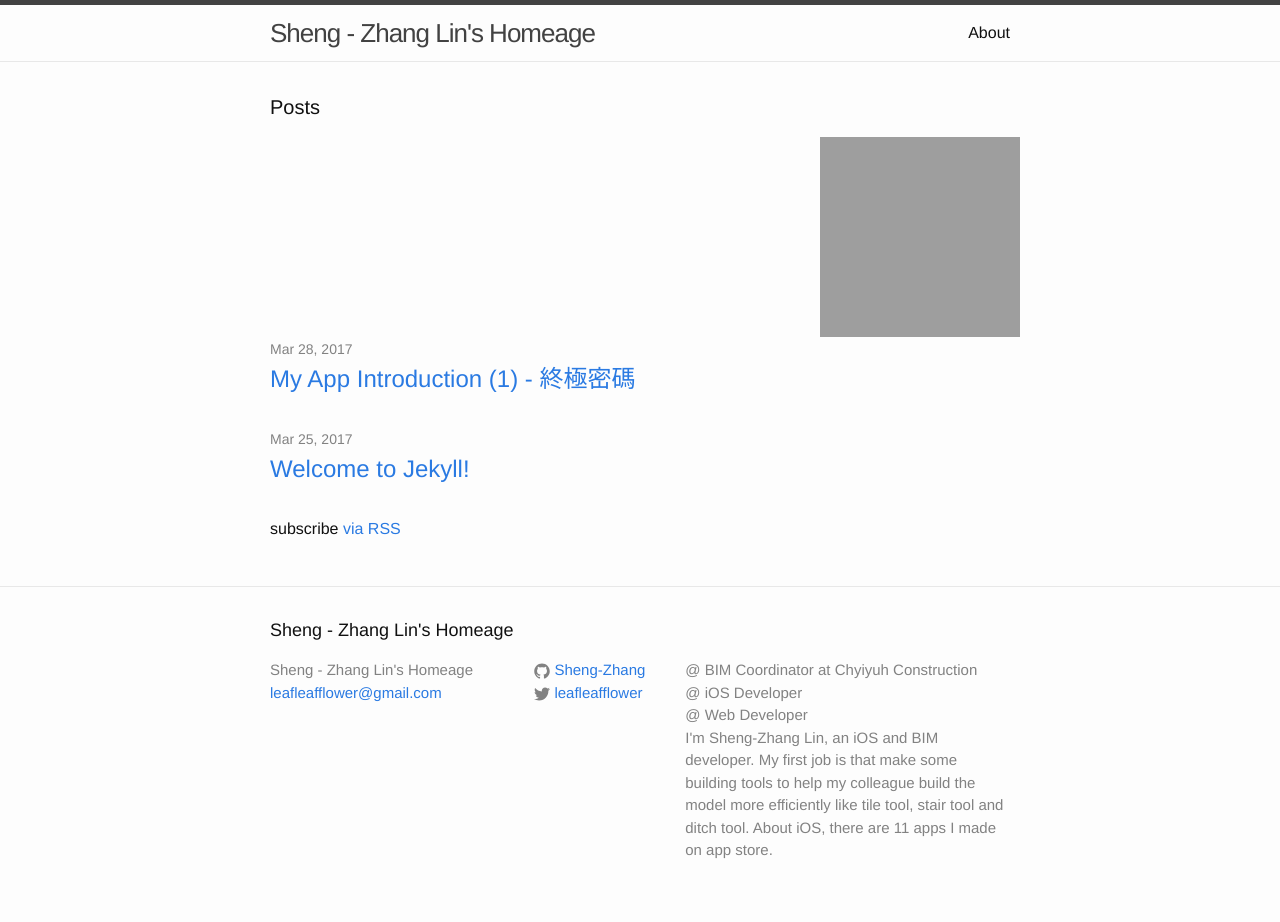
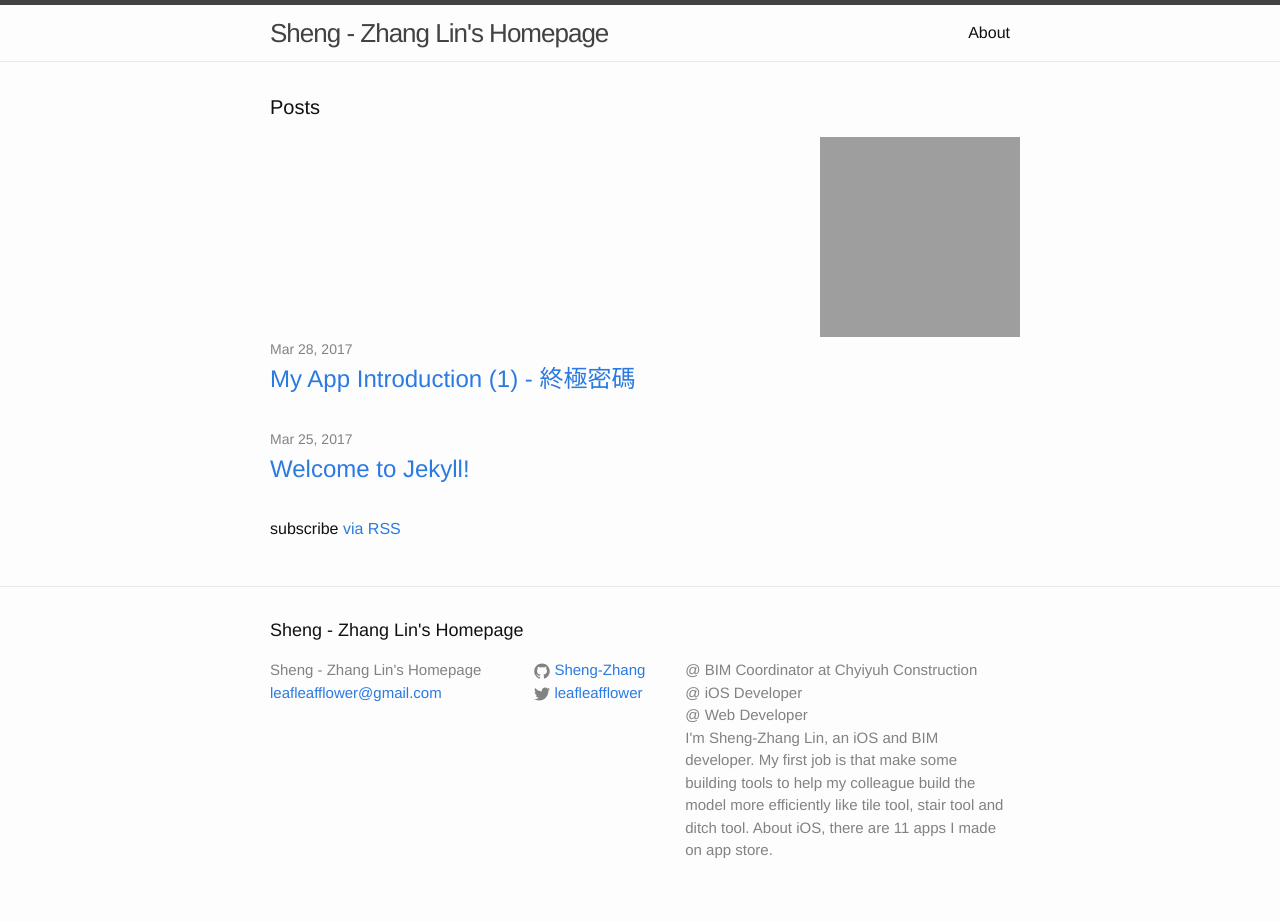
Before and after one commit to Sheng-Zhang/Sheng-Zhang.github.io, a Jekyll site: the page built from index.html, in a window 1280 px wide. Built offline with Jekyll 4.4.1, drawn with Linux system fonts in a browser that asks for light colours; grey boxes are pictures that could not be loaded.

Commit message:
homepage typo

```diff
--- a/_config.yml
+++ b/_config.yml
@@ -6,7 +6,7 @@
 # 'jekyll serve'. If you change this file, please restart the server process.
 
 # Site settings
-title: Sheng - Zhang Lin's Homeage
+title: Sheng - Zhang Lin's Homepage
 email: leafleafflower@gmail.com
 description: > # this means to ignore newlines until "baseurl:"
 
```
